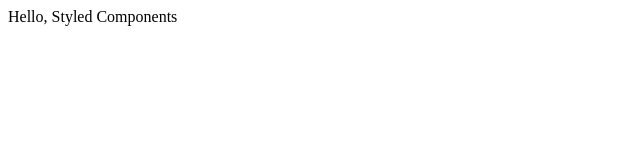
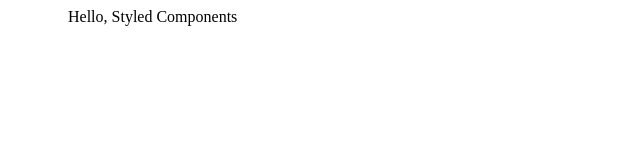
Before and after one commit to htutwaiphyoe/tailwind, a React (Create React App) app in the folder styled-components/hubble/: page / in a window 1280 px wide. Shown: the top 160 px of the page, without its empty margins (0-640 px from the left). Built offline with nearby package versions, Linux system fonts and the light colour scheme.

Commit message:
#add: first styled component

```diff
--- a/styled-components/hubble/src/App.js
+++ b/styled-components/hubble/src/App.js
@@ -1,5 +1,7 @@
+import { Container } from "./components/styles/Container.styled";
+
 function App() {
-    return <div className="App">Hello, Styled Components</div>;
+    return <Container>Hello, Styled Components</Container>;
 }
 
 export default App;
--- a/styled-components/hubble/src/components/styles/Container.styled.js
+++ b/styled-components/hubble/src/components/styles/Container.styled.js
@@ -0,0 +1,7 @@
+import styled from "styled-components";
+
+export const Container = styled.div`
+    width: 100%;
+    max-width: 1144px;
+    margin: 0 auto;
+`;
```
